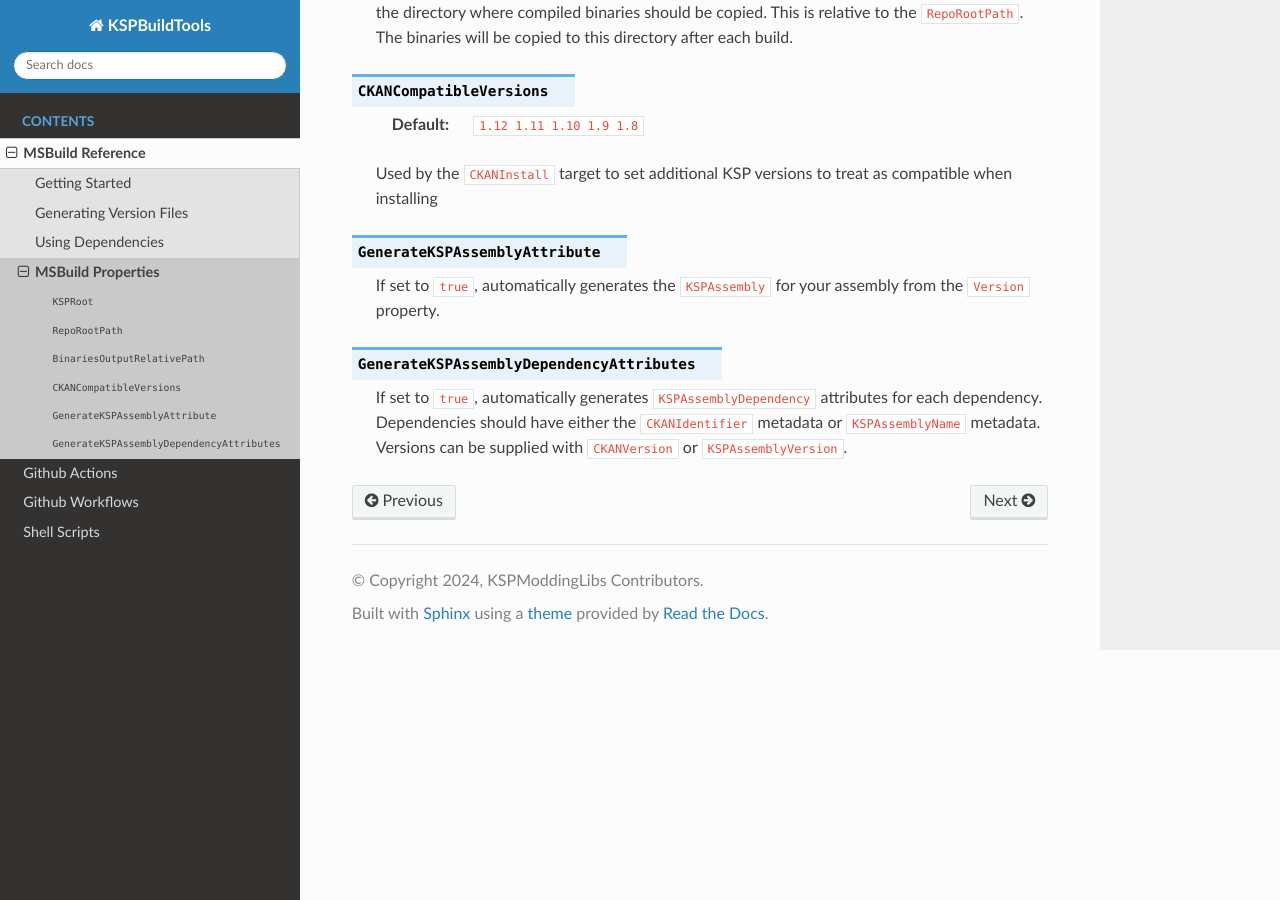
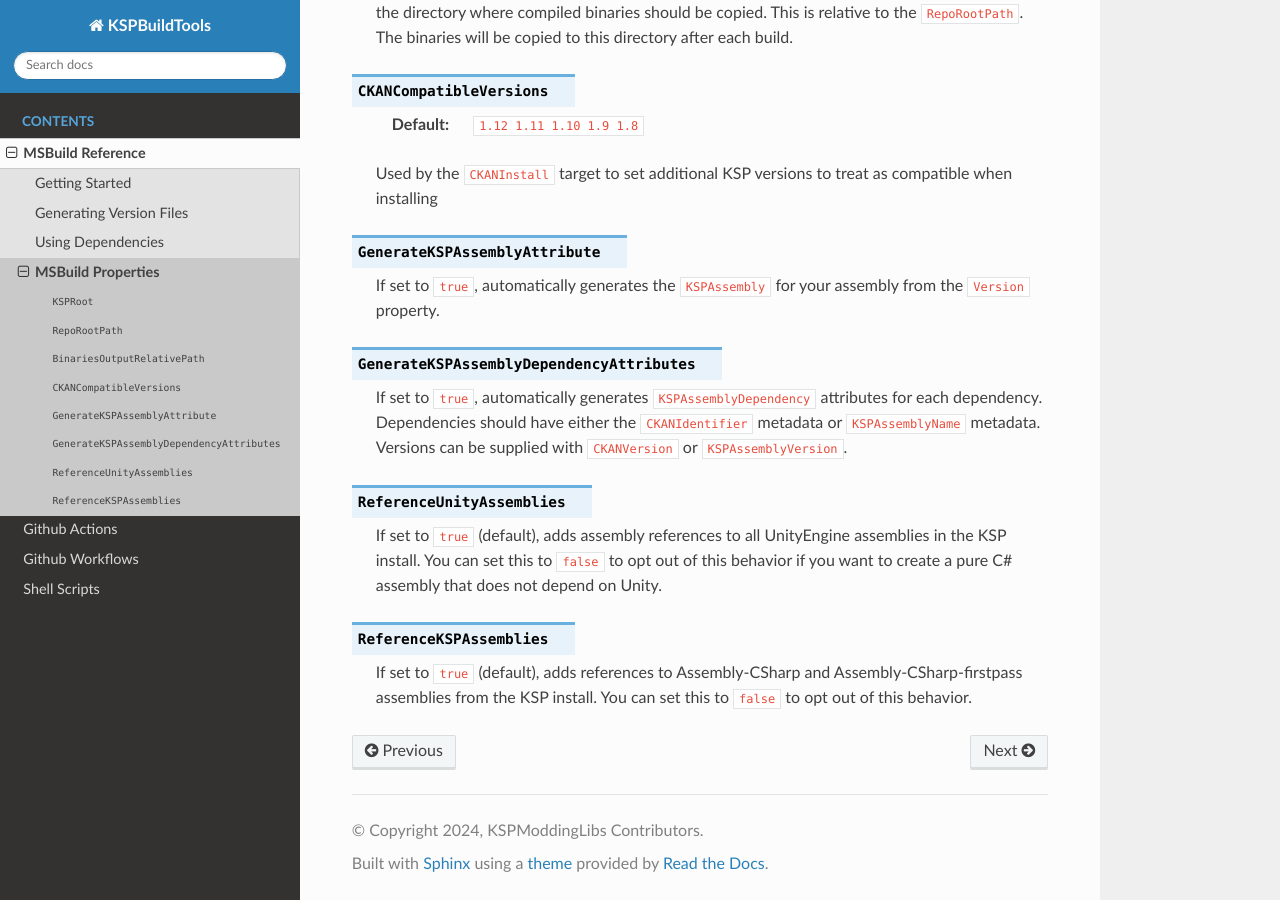
Before and after one commit to KSPModdingLibs/KSPBuildTools, a Sphinx documentation site: the page built from docs/msbuild/properties.md, in a window 1280 px wide and 900 px high, scrolled down 519 px. Built offline with Sphinx 7.4.7 and the Read the Docs theme 3.1.0, drawn with Linux system fonts in a browser that asks for light colours; the version number could not be read and is left out.

Commit message:
update documentation for opting out of assembly references

````diff
--- a/docs/msbuild/properties.md
+++ b/docs/msbuild/properties.md
@@ -35,3 +35,11 @@ If set to `true`, automatically generates the `KSPAssembly` for your assembly fr
 ```{confval} GenerateKSPAssemblyDependencyAttributes
 If set to `true`, automatically generates `KSPAssemblyDependency` attributes for each dependency. Dependencies should have either the `CKANIdentifier` metadata or `KSPAssemblyName` metadata. Versions can be supplied with `CKANVersion` or `KSPAssemblyVersion`.
 ```
+
+```{confval} ReferenceUnityAssemblies
+If set to `true` (default), adds assembly references to all UnityEngine assemblies in the KSP install.  You can set this to `false` to opt out of this behavior if you want to create a pure C# assembly that does not depend on Unity.
+```
+
+```{confval} ReferenceKSPAssemblies
+If set to `true` (default), adds references to Assembly-CSharp and Assembly-CSharp-firstpass assemblies from the KSP install.  You can set this to `false` to opt out of this behavior.
+```
````
